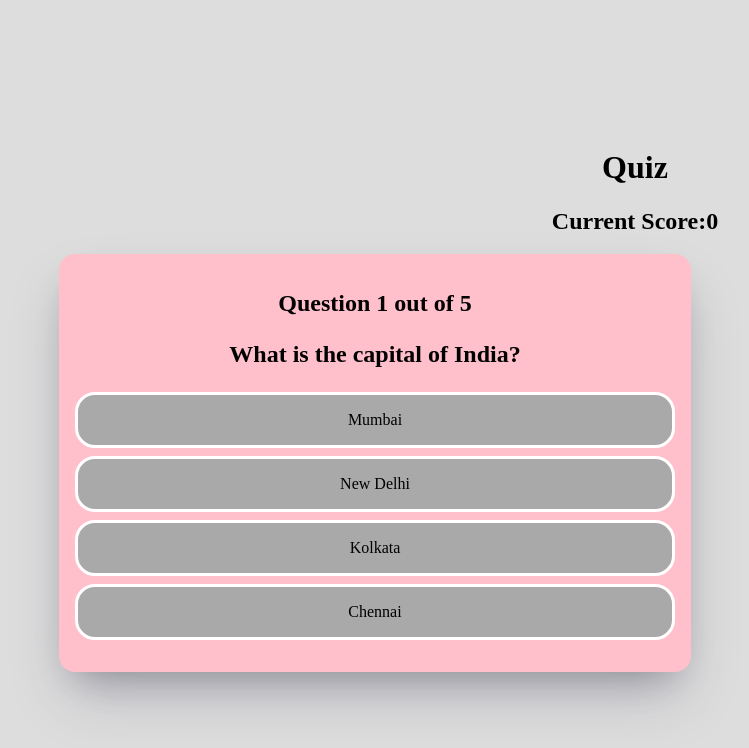
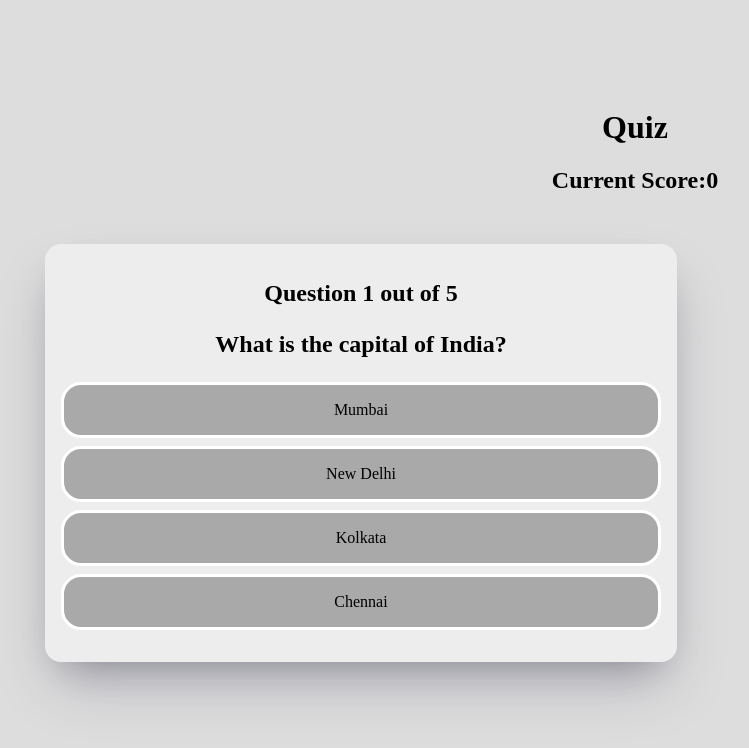
Before and after one commit to Devadharshini33/Quiz-App, a React (Create React App) app: page / in a window 1280 px wide. Shown: the top 748 px of the page, without its empty margins (5-754 px from the left). Built offline with nearby package versions, Linux system fonts and the light colour scheme.

Commit message:
Update style.css

```diff
--- a/public/style.css
+++ b/public/style.css
@@ -88,8 +88,8 @@ button:hover {
 /* Media Query for smaller screens */
 @media (min-width: 480px) {
    .question-card{
-       margin-left:5%;
-       marging-right:5%;
-       width:100%;
-       background-color:pink;
+  margin-top:50px;
+       margin-bottom:50px;
+       margin-left:50px;
+       margin-right:50px;
 }
```
